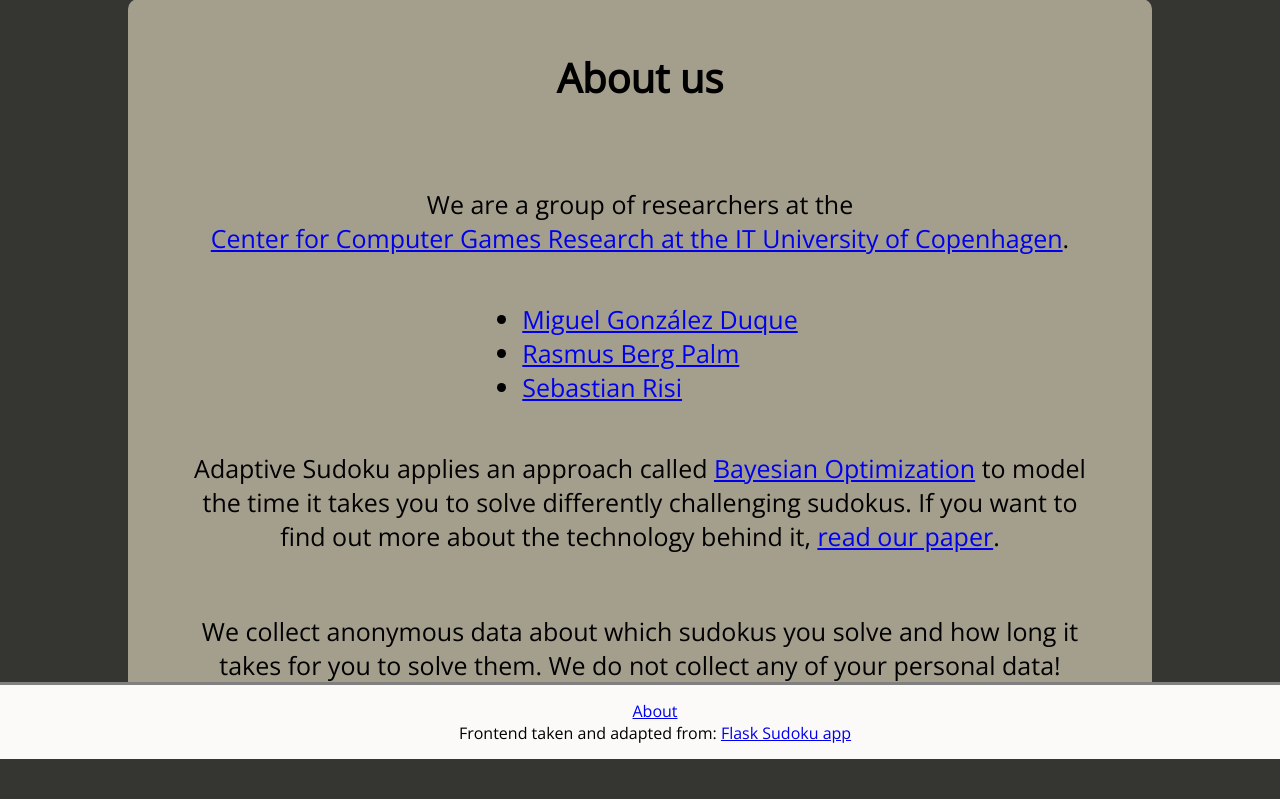
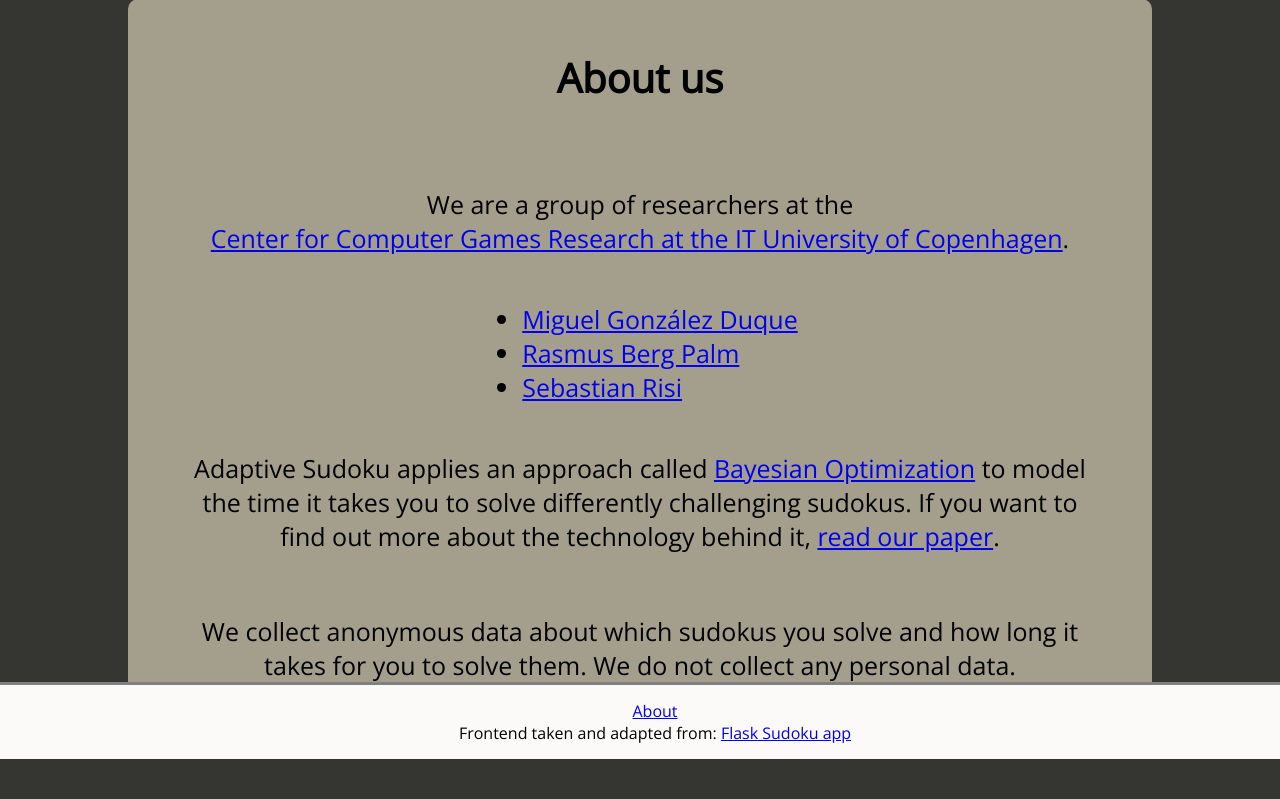
Before and after one commit to miguelgondu/bayesian_sudoku, a Flask app: page /about in a window 1280 px wide. Shown: the part 41-840 px from the top of the page. Run offline with Flask 2, Linux system fonts and the light colour scheme; some libraries are stand-ins or nearby versions.

Commit message:
updates info about personal info

```diff
--- a/templates/about.html
+++ b/templates/about.html
@@ -10,5 +10,5 @@
 
 <p>Adaptive Sudoku applies an approach called <a href="https://www.cs.ox.ac.uk/people/nando.defreitas/publications/BayesOptLoop.pdf" target='_blank'>Bayesian Optimization</a> to model the time it takes you to solve differently challenging sudokus. If you want to find out more about the technology behind it, <a href="https://arxiv.org/abs/2005.07677" target='_blank'>read our paper</a>.</p>
 
-<p>We collect anonymous data about which sudokus you solve and how long it takes for you to solve them. We do not collect any of your personal data!</p>
+<p>We collect anonymous data about which sudokus you solve and how long it takes for you to solve them. We do not collect any personal data.</p>
 {% endblock %}
```
